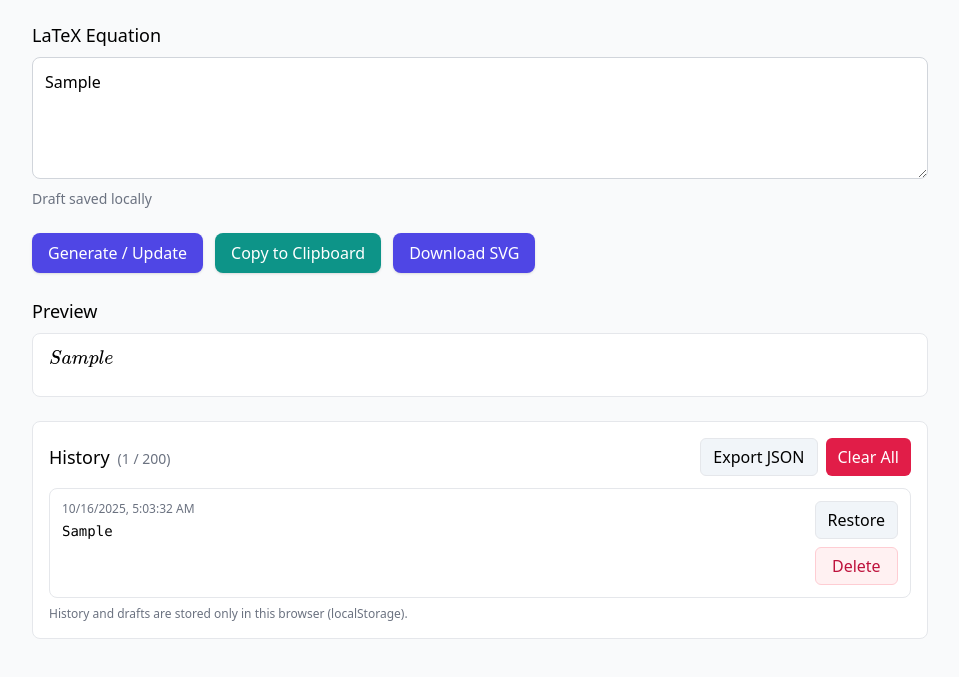
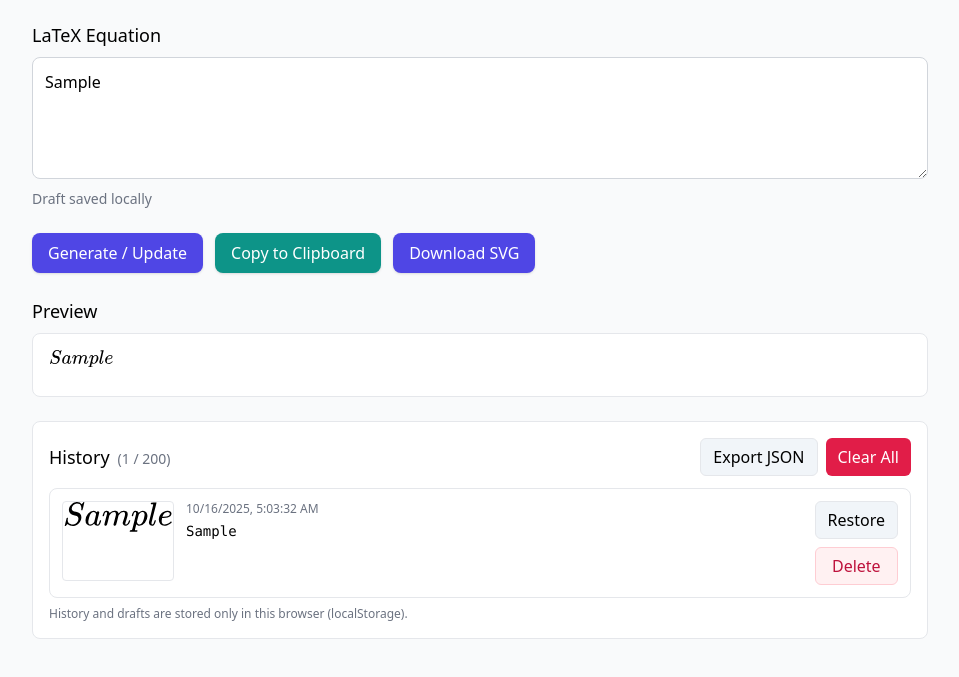
Before and after one commit to MathRobotics/tex2svg, a plain HTML site: page index.html in a window 1280 px wide. Both pictures are taken after typing "Sample" into the empty fields and a click on the button "Generate / Update". Shown: the part 103-780 px from the top of the page, without its empty margins (160-1119 px from the left). Drawn offline with nearby package versions, Linux system fonts and the light colour scheme.

Commit message:
👌 IMPROVE:

```diff
--- a/index.html
+++ b/index.html
@@ -1,4 +1,4 @@
-<!-- index.html : Math → SVG Generator with localStorage history & autosave draft -->
+<!-- index.html : Math → SVG Generator with localStorage history, autosave draft, and history thumbnails -->
 <!DOCTYPE html>
 <html lang="en">
 <head>
@@ -104,6 +104,43 @@
     function fmt(ts){ try { return new Date(ts).toLocaleString(); } catch { return ts; } }
     function escapeHtml(s){ return (s ?? '').replace(/[&<>"']/g, c => ({'&':'&amp;','<':'&lt;','>':'&gt;','"':'&quot;',"'":'&#39;'}[c])); }
 
+    // --- SVG sanitize & element helpers (for safety and thumbnails) ---
+    function sanitizeSVG(svgString) {
+      const parser = new DOMParser();
+      const doc = parser.parseFromString(svgString, 'image/svg+xml');
+      const svg = doc.documentElement;
+
+      ['script', 'foreignObject'].forEach(tag => {
+        doc.querySelectorAll(tag).forEach(n => n.remove());
+      });
+
+      doc.querySelectorAll('*').forEach(el => {
+        [...el.attributes].forEach(attr => {
+          const name = attr.name.toLowerCase();
+          const val  = attr.value || '';
+          if (name.startsWith('on')) el.removeAttribute(attr.name);
+          if ((name === 'href' || name.endsWith(':href')) && /^javascript:/i.test(val)) {
+            el.removeAttribute(attr.name);
+          }
+        });
+      });
+
+      return new XMLSerializer().serializeToString(svg);
+    }
+
+    function svgStringToElement(svgString) {
+      const parser = new DOMParser();
+      const doc = parser.parseFromString(svgString, 'image/svg+xml');
+      const svg = doc.documentElement;
+      svg.setAttribute('xmlns', 'http://www.w3.org/2000/svg');
+      svg.setAttribute('preserveAspectRatio', 'xMidYMid meet');
+      svg.removeAttribute('width');
+      svg.removeAttribute('height');
+      svg.style.maxWidth = '100%';
+      svg.style.maxHeight = '100%';
+      return svg;
+    }
+
     function loadHistory(){
       try { return JSON.parse(localStorage.getItem(KEY_HISTORY) || '[]'); }
       catch { return []; }
@@ -112,19 +149,25 @@
       localStorage.setItem(KEY_HISTORY, JSON.stringify(arr.slice(0, MAX_ITEMS)));
       renderHistory();
     }
-    function addSnapshot(tex){
-      if (!tex) return;
+    function addSnapshot(tex, svgString){
+      const t = (tex || '').trim();
+      if (!t) return;
       const arr = loadHistory();
-      arr.unshift({ id: crypto.randomUUID ? crypto.randomUUID() : String(Date.now()), ts: nowISO(), tex });
+      arr.unshift({
+        id: crypto.randomUUID ? crypto.randomUUID() : String(Date.now()),
+        ts: nowISO(),
+        tex: t,
+        svg: svgString || ''
+      });
       saveHistory(arr);
     }
-    function addSnapshotIfChanged(tex){
+    function addSnapshotIfChanged(tex, svgString){
       const t = (tex || '').trim();
       if (!t) return;
       const arr = loadHistory();
       const last = arr[0];
       if (!last || (last.tex ?? '') !== t) {
-        addSnapshot(t);
+        addSnapshot(t, svgString || '');
       }
     }
     function removeSnapshot(id){
@@ -146,6 +189,9 @@
         li.className = 'border rounded-lg p-3';
         li.innerHTML = `
           <div class="flex items-start justify-between gap-3">
+            <div class="shrink-0 w-28 h-20 border rounded bg-white overflow-hidden flex items-center justify-center">
+              <div class="thumb w-full h-full"></div>
+            </div>
             <div class="grow">
               <div class="text-xs text-gray-500 mb-1">${escapeHtml(fmt(item.ts))}</div>
               <pre class="text-sm overflow-x-auto whitespace-pre-wrap">${escapeHtml(item.tex)}</pre>
@@ -156,6 +202,17 @@
             </div>
           </div>
         `;
+        // thumbnail
+        const thumb = li.querySelector('.thumb');
+        try {
+          if (item.svg) {
+            thumb.appendChild(svgStringToElement(item.svg));
+          } else if (window.MathJax?.tex2svg) {
+            const tmp = window.MathJax.tex2svg(item.tex, { display: true }).querySelector('svg');
+            const s = sanitizeSVG(new XMLSerializer().serializeToString(tmp));
+            thumb.appendChild(svgStringToElement(s));
+          }
+        } catch {}
         $list.append(li);
       }
     }
@@ -200,21 +257,26 @@
         $preview.innerHTML = '';
         $preview.appendChild(svgEl.cloneNode(true));
 
-        const svgString = new XMLSerializer().serializeToString(svgEl);
-        currentSvgString = svgString;
-        setBlobForDownload(svgString);
-        addSnapshotIfChanged(tex);
+        const svgStringRaw = new XMLSerializer().serializeToString(svgEl);
+        const safeSvg = sanitizeSVG(svgStringRaw);
+
+        currentSvgString = safeSvg;
+        setBlobForDownload(safeSvg);
+
+        // Auto-snapshot (text + SVG) after each generation
+        addSnapshotIfChanged(tex, safeSvg);
       };
 
       // Clipboard copy
       const copyToClipboard = async () => {
         if (!currentSvgString) return;
         try {
+          const safe = sanitizeSVG(currentSvgString);
           if (navigator.clipboard?.write) {
-            const blob = new Blob([currentSvgString], { type: 'image/svg+xml' });
+            const blob = new Blob([safe], { type: 'image/svg+xml' });
             await navigator.clipboard.write([new ClipboardItem({ 'image/svg+xml': blob })]);
           } else {
-            await navigator.clipboard.writeText(currentSvgString);
+            await navigator.clipboard.writeText(safe);
           }
           $copyBtn.classList.add('bg-green-600');
           setTimeout(() => $copyBtn.classList.remove('bg-green-600'), 800);
```
